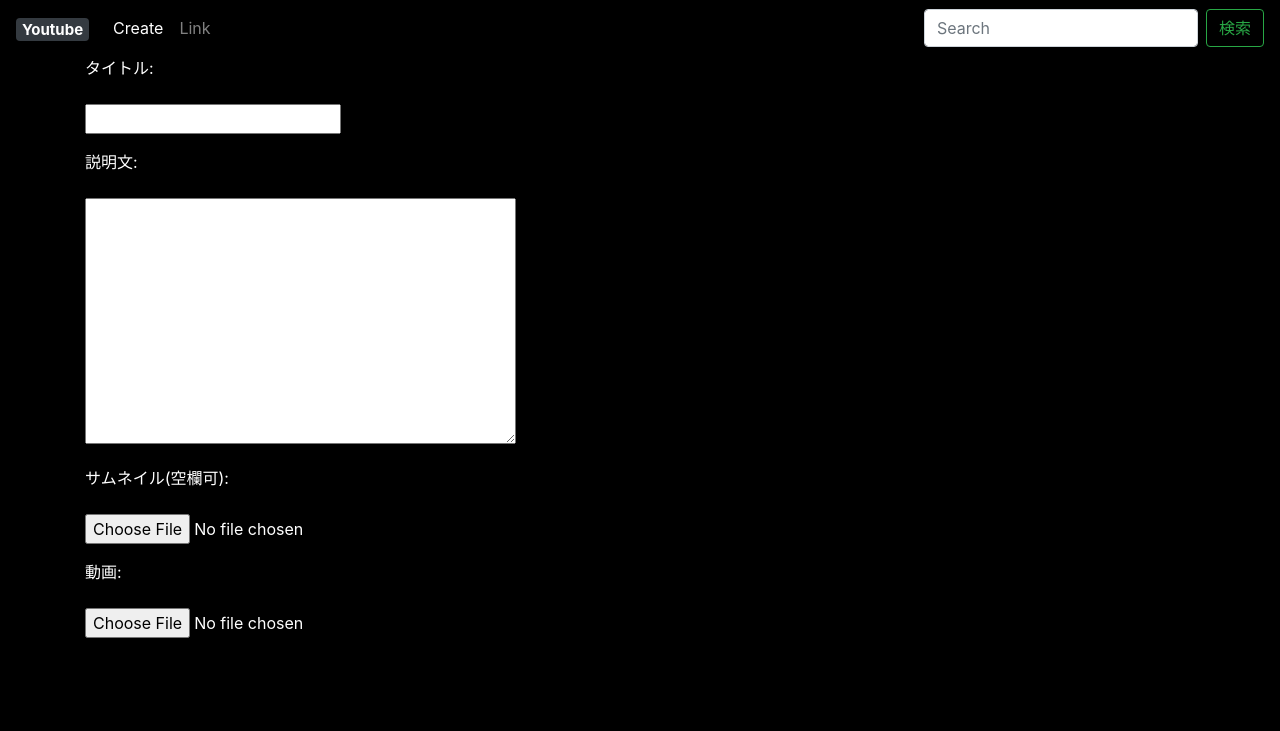
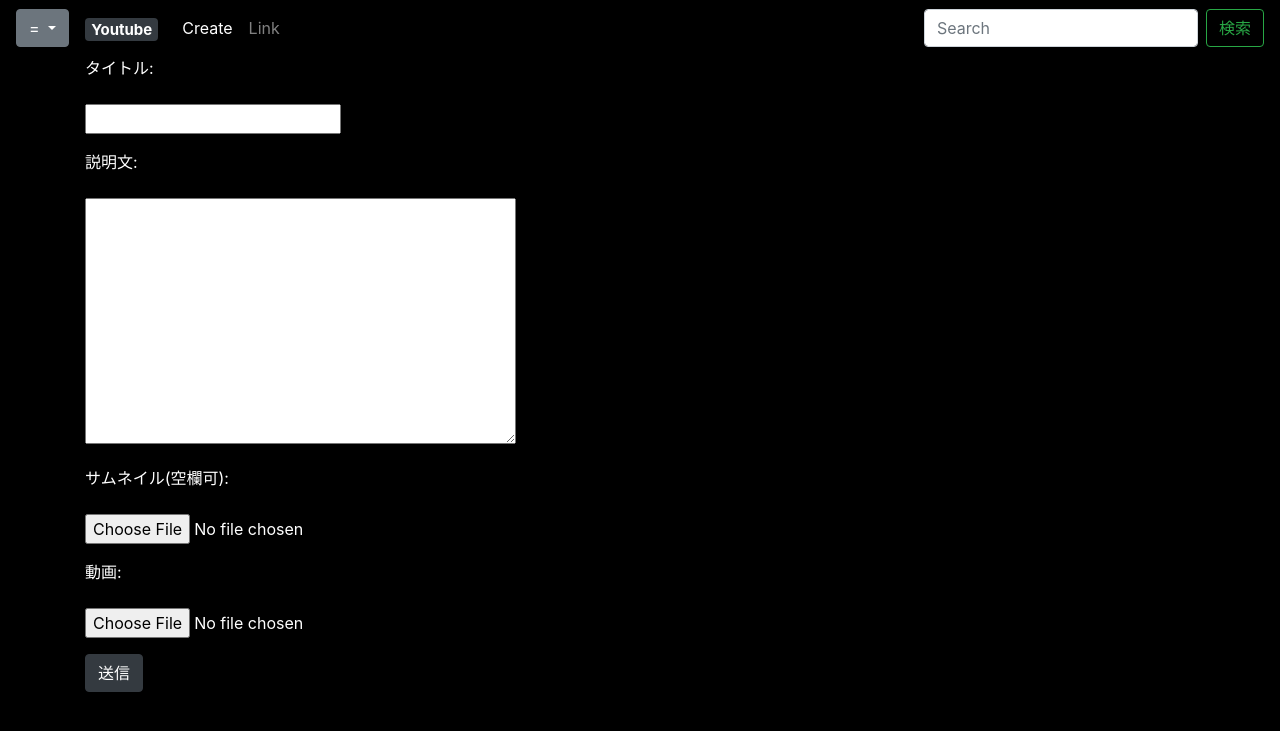
Before and after one commit to ajdjaiuoapooiad/project12-youtube, a Django app: page /create/ in a window 1280 px wide. Shown: the top 731 px of the page. Run offline with Django 5.2, Linux system fonts and the light colour scheme.

Commit message:
commit4-2

```diff
--- a/youtube/templates/youtube/base.html
+++ b/youtube/templates/youtube/base.html
@@ -16,6 +16,21 @@
 
   <body>
     <nav class="navbar navbar-expand-lg navbar-dark">
+
+      <div class="dropdown mr-3">
+        <button class="btn btn-secondary dropdown-toggle"
+                type="button" id="dropdownMenu1" data-toggle="dropdown"
+                aria-haspopup="true" aria-expanded="false">
+          =
+        </button>
+        <div class="dropdown-menu" aria-labelledby="dropdownMenu1">
+          <a class="dropdown-item" href="#!">Home</a>
+          <a class="dropdown-item" href="#!">マイページ</a>
+          <a class="dropdown-item" href="#!">登録チャンネル</a>
+          <a class="dropdown-item" href="#!">4</a>
+        </div>
+      </div>
+
       <a class="navbar-brand" href="{% url 'youtube:index' %}"><span class="badge badge-dark">Youtube</span></a>
       <button class="navbar-toggler" type="button" data-toggle="collapse" data-target="#navbarSupportedContent" aria-controls="navbarSupportedContent" aria-expanded="false" aria-label="Toggle navigation">
         <span class="navbar-toggler-icon"></span>
--- a/youtube/templates/youtube/post_form.html
+++ b/youtube/templates/youtube/post_form.html
@@ -2,11 +2,15 @@
 
 {% block content %}
 
-{% for field in form %}
-<p>{{field.label_tag}}</p>
-<p>{{field}}</p>
 
-{% endfor %}
-{% csrf_token %}
+<form action="" method="POST" enctype='multipart/form-data'>
+    {% for field in form %}
+    <p>{{field.label_tag}}</p>
+    <p>{{field}}</p>
+    {% endfor %}
+    {% csrf_token %}
+
+<button type="submit" class="btn btn-dark">送信</button>
+</form>
 
 {% endblock %}
```
Also changed, not shown: db.sqlite3, media/thumbnails/hqdefault_1_TVE3PpY.webp (added), 1 other file.
